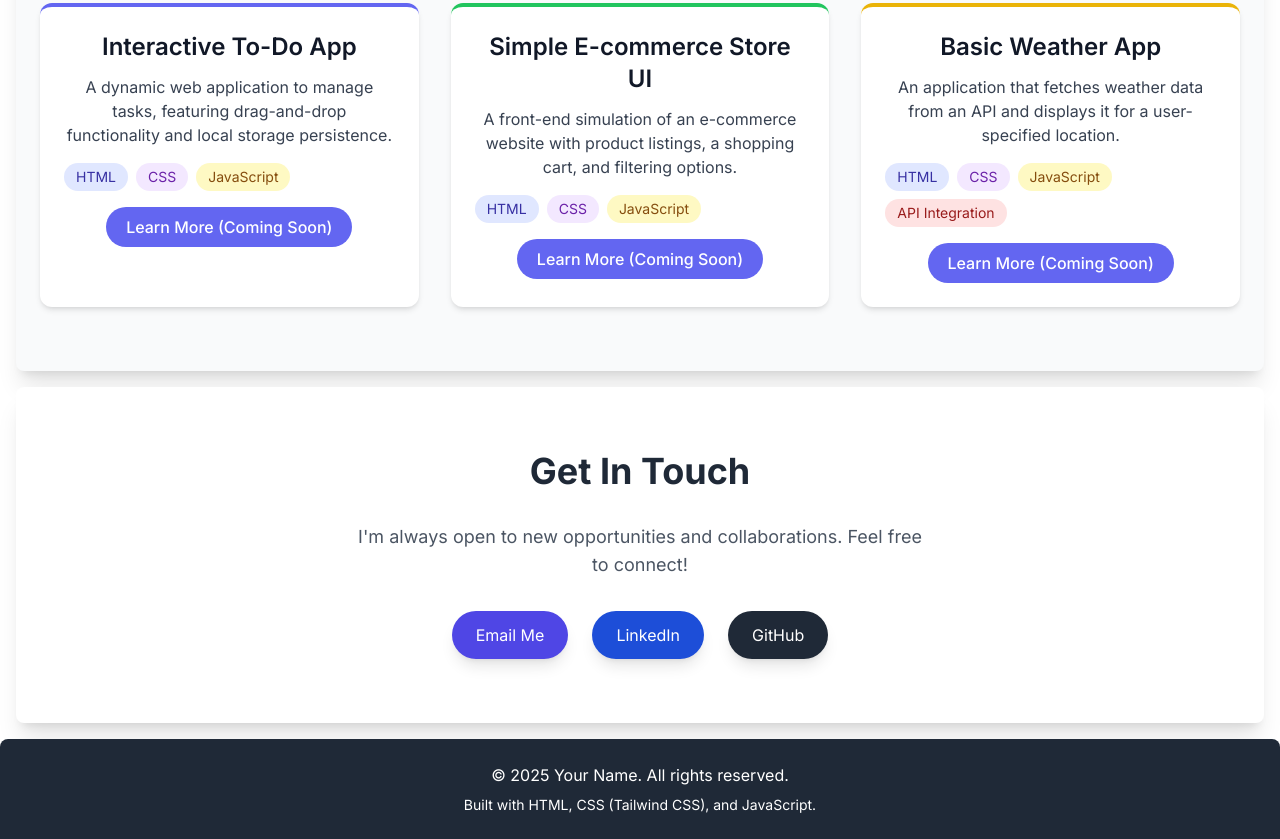
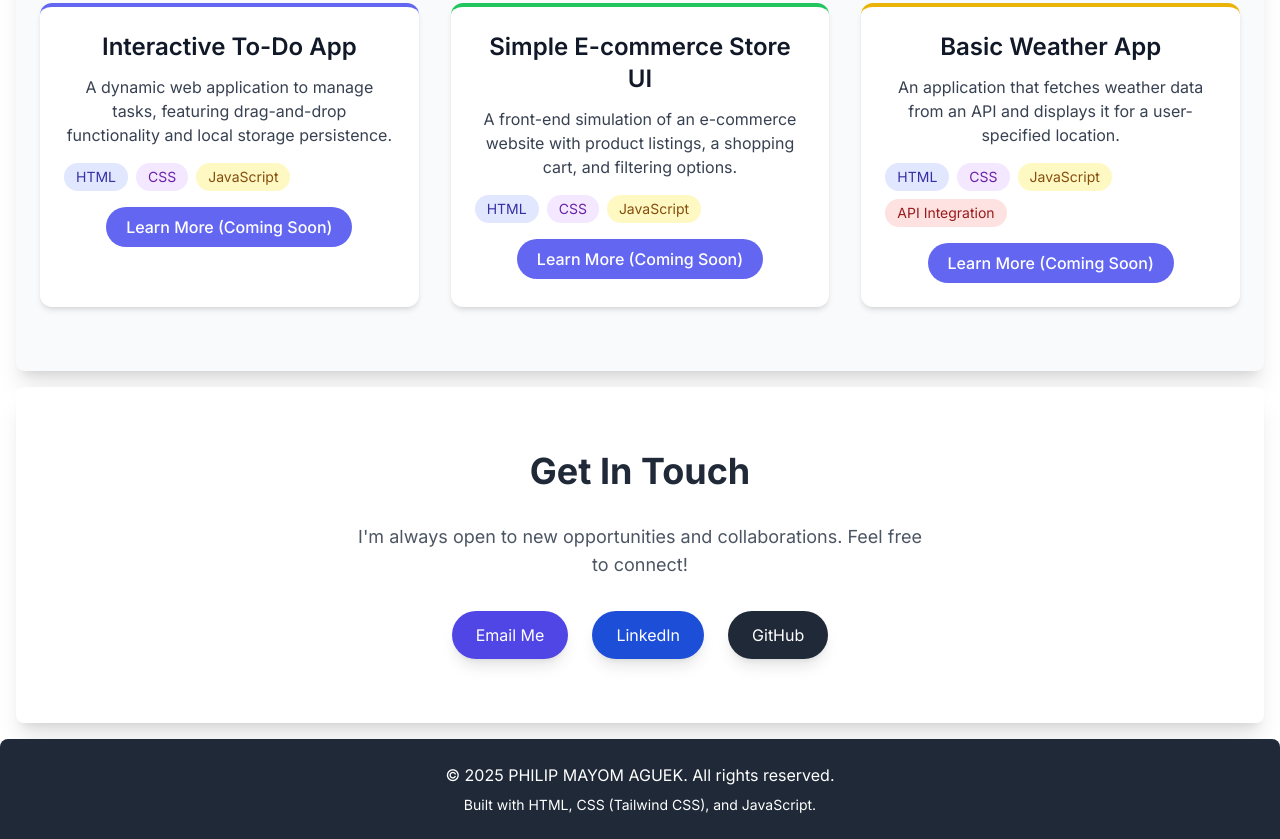
Before and after one commit to Uojprojects/Philip-Mayom, a plain HTML site: page index.html in a window 1280 px wide. Shown: the part 1617-2456 px from the top of the page. Drawn offline with nearby package versions, Linux system fonts and the light colour scheme.

Commit message:
Update index.html

```diff
--- a/index.html
+++ b/index.html
@@ -144,7 +144,7 @@
 
     <!-- Footer -->
     <footer class="bg-gray-800 text-white p-6 text-center mt-4 rounded-t-lg">
-        <p>&copy; 2025 Your Name. All rights reserved.</p>
+        <p>&copy; 2025 PHILIP MAYOM AGUEK. All rights reserved.</p>
         <p class="text-sm mt-2">Built with HTML, CSS (Tailwind CSS), and JavaScript.</p>
     </footer>
 
```
